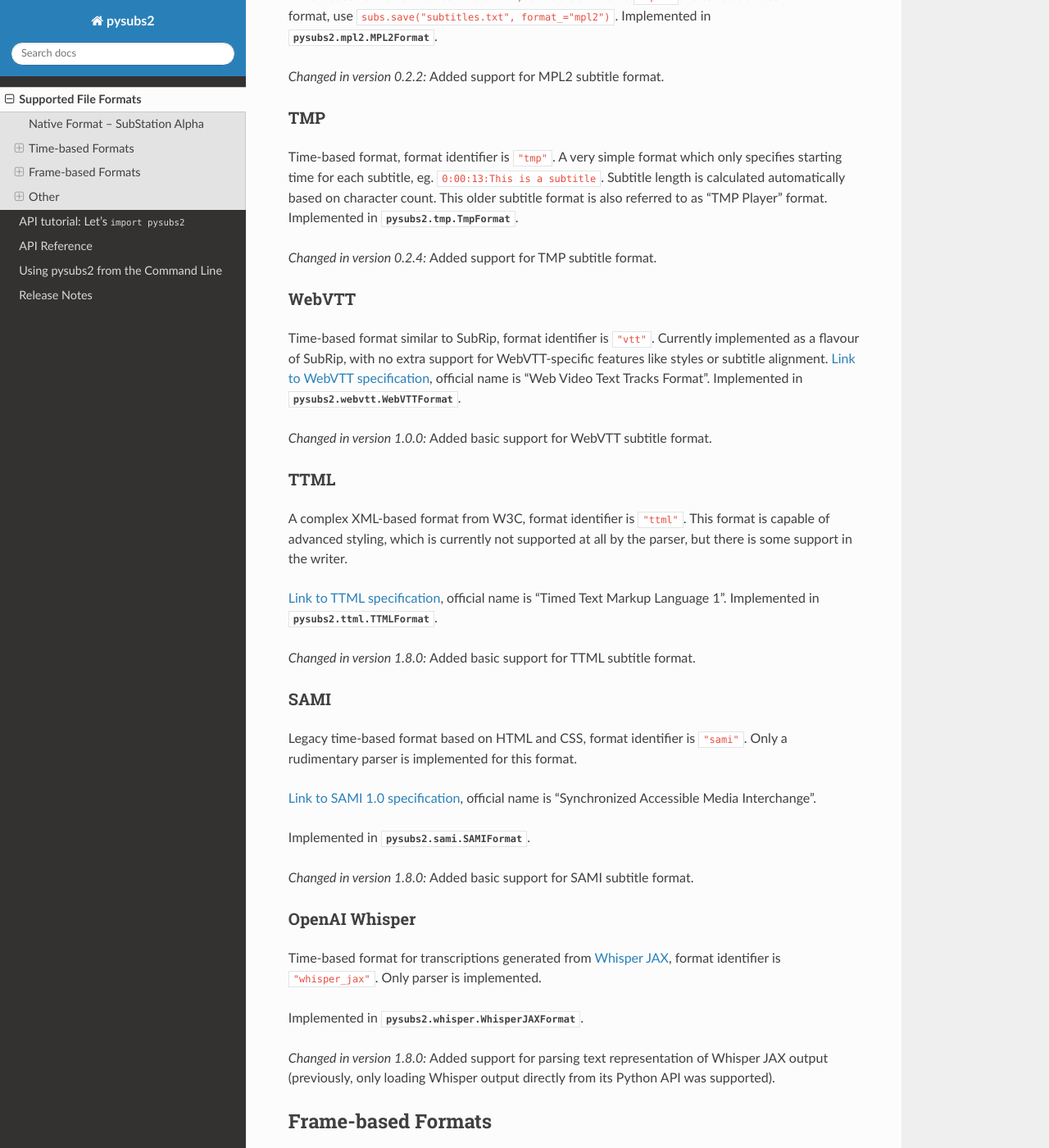
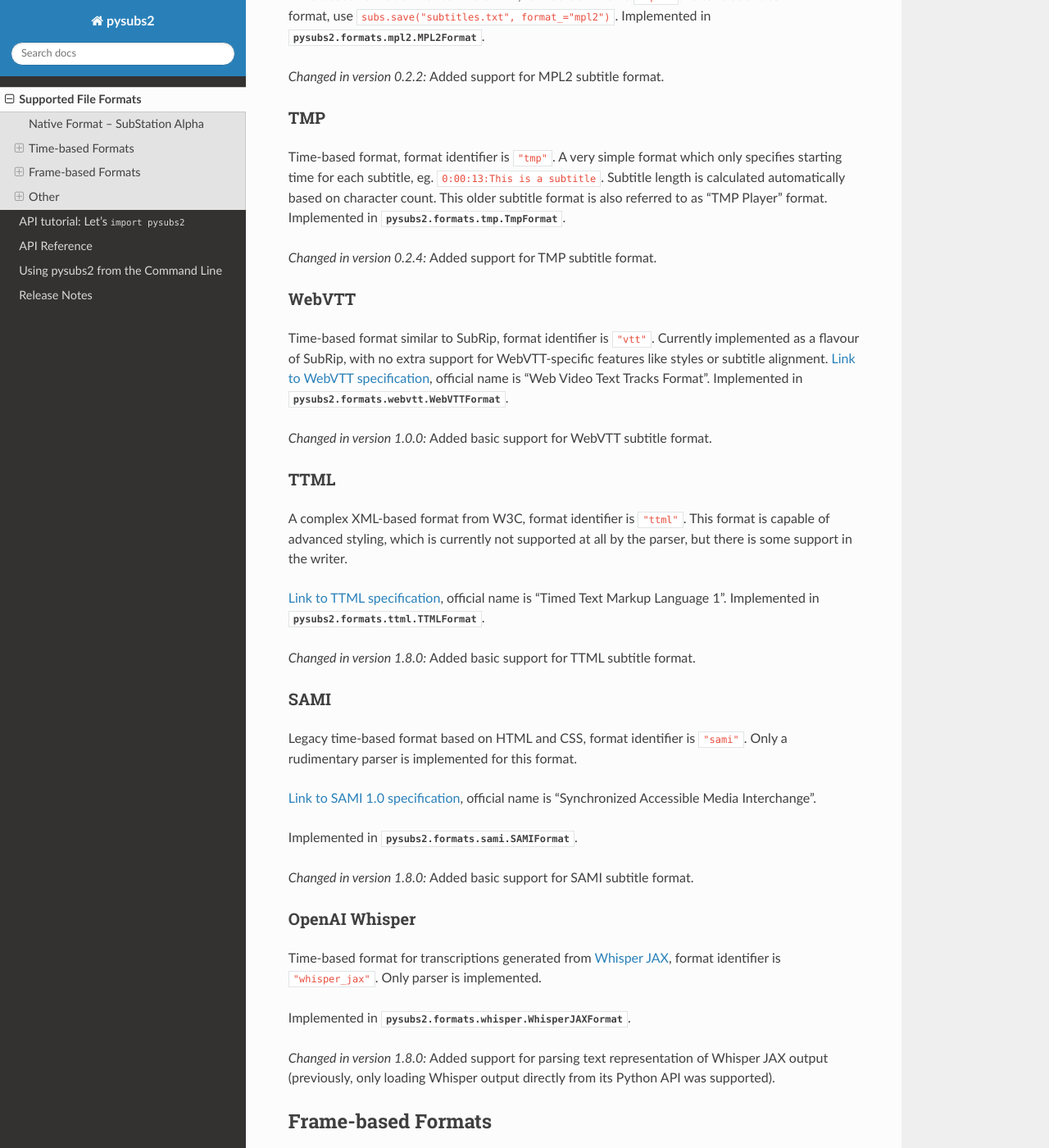
Before and after one commit to tkarabela/pysubs2, a Sphinx documentation site: the page built from docs/supported-formats.rst, in a window 1280 px wide and 1400 px high, scrolled down 1392 px. Shown: the whole window at 82% size. Built offline with Sphinx 7.4.7 and the Read the Docs theme 3.1.0, drawn with Linux system fonts in a browser that asks for light colours; the version number could not be read and is left out; some of the changed text lies outside the part shown.

Commit message:
chore: Fix class links in supported-formats.rst

```diff
--- a/docs/supported-formats.rst
+++ b/docs/supported-formats.rst
@@ -25,7 +25,7 @@ and vector graphics.
 - .ass files (Advanced SubStation Alpha v4.0+), format identifier is ``"ass"``.
 - .ssa files (SubStation Alpha v4.0), format identifier is ``"ssa"``.
 
-Implemented in :class:`pysubs2.substation.SubstationFormat`.
+Implemented in :class:`pysubs2.formats.substation.SubstationFormat`.
 
 .. versionchanged:: 1.2.0
    Added support for embedded fonts. Fonts in loaded files will be preserved on save.
@@ -43,7 +43,7 @@ SubRip (SRT)
 
 This format uses .srt files, format identifier is ``"srt"``. Widely used subtitle format, it uses HTML
 tags for formatting, though it is usually not heavily formatted (as opposed to *SubStation*).
-Implemented in :class:`pysubs2.subrip.SubripFormat`.
+Implemented in :class:`pysubs2.formats.subrip.SubripFormat`.
 
 .. versionchanged:: 1.4.0
    Added option to keep SubStation override tags in SRT output. This is useful if your SRT file uses
@@ -58,7 +58,7 @@ MPL2
 
 Time-based format similar to MicroDVD, format identifier is ``"mpl2"``. To save subtitles in MPL2 format,
 use ``subs.save("subtitles.txt", format_="mpl2")``.
-Implemented in :class:`pysubs2.mpl2.MPL2Format`.
+Implemented in :class:`pysubs2.formats.mpl2.MPL2Format`.
 
 .. versionchanged:: 0.2.2
    Added support for MPL2 subtitle format.
@@ -69,7 +69,7 @@ TMP
 Time-based format, format identifier is ``"tmp"``. A very simple format which only specifies starting time
 for each subtitle, eg. ``0:00:13:This is a subtitle``. Subtitle length is calculated automatically based on character
 count. This older subtitle format is also referred to as "TMP Player" format.
-Implemented in :class:`pysubs2.tmp.TmpFormat`.
+Implemented in :class:`pysubs2.formats.tmp.TmpFormat`.
 
 .. versionchanged:: 0.2.4
    Added support for TMP subtitle format.
@@ -81,7 +81,7 @@ Time-based format similar to SubRip, format identifier is ``"vtt"``. Currently i
 as a flavour of SubRip, with no extra support for WebVTT-specific features like styles or subtitle alignment.
 `Link to WebVTT specification <https://developer.mozilla.org/en-US/docs/Web/API/WebVTT_API>`_, official name is
 "Web Video Text Tracks Format".
-Implemented in :class:`pysubs2.webvtt.WebVTTFormat`.
+Implemented in :class:`pysubs2.formats.webvtt.WebVTTFormat`.
 
 .. versionchanged:: 1.0.0
    Added basic support for WebVTT subtitle format.
@@ -94,7 +94,7 @@ which is currently not supported at all by the parser, but there is some support
 
 `Link to TTML specification <https://www.w3.org/TR/ttml1>`_, official name is
 "Timed Text Markup Language 1".
-Implemented in :class:`pysubs2.ttml.TTMLFormat`.
+Implemented in :class:`pysubs2.formats.ttml.TTMLFormat`.
 
 .. versionchanged:: 1.8.0
    Added basic support for TTML subtitle format.
@@ -108,7 +108,7 @@ for this format.
 `Link to SAMI 1.0 specification <https://learn.microsoft.com/en-us/previous-versions/windows/desktop/dnacc/understanding-sami-1.0>`_,
 official name is "Synchronized Accessible Media Interchange".
 
-Implemented in :class:`pysubs2.sami.SAMIFormat`.
+Implemented in :class:`pysubs2.formats.sami.SAMIFormat`.
 
 .. versionchanged:: 1.8.0
    Added basic support for SAMI subtitle format.
@@ -119,7 +119,7 @@ OpenAI Whisper
 Time-based format for transcriptions generated from `Whisper JAX <https://huggingface.co/spaces/sanchit-gandhi/whisper-jax>`_,
 format identifier is ``"whisper_jax"``. Only parser is implemented.
 
-Implemented in :class:`pysubs2.whisper.WhisperJAXFormat`.
+Implemented in :class:`pysubs2.formats.whisper.WhisperJAXFormat`.
 
 .. versionchanged:: 1.8.0
    Added support for parsing text representation of Whisper JAX output (previously,
@@ -135,7 +135,7 @@ MicroDVD
 This format uses .sub files, format identifier is ``"microdvd"``. This format uses frames to describe start/end times,
 instead of hour/minute/second, which means it is dependent on framerate of the video. For proper retiming and conversion,
 you need to know the framerate (sometimes it is given in the first subtitle, which ``pysubs2`` will autodetect and use).
-Implemented in :class:`pysubs2.microdvd.MicroDVDFormat`.
+Implemented in :class:`pysubs2.formats.microdvd.MicroDVDFormat`.
 
 Other
 -----
@@ -144,7 +144,7 @@ JSON
 ~~~~
 
 This is JSON-serialized internal representation, which amounts to ASS. Format identifier is ``"json"``.
-Implemented in :class:`pysubs2.jsonformat.JSONFormat`.
+Implemented in :class:`pysubs2.formats.jsonformat.JSONFormat`.
 
 OpenAI Whisper (API)
 ~~~~~~~~~~~~~~~~~~~~
```
